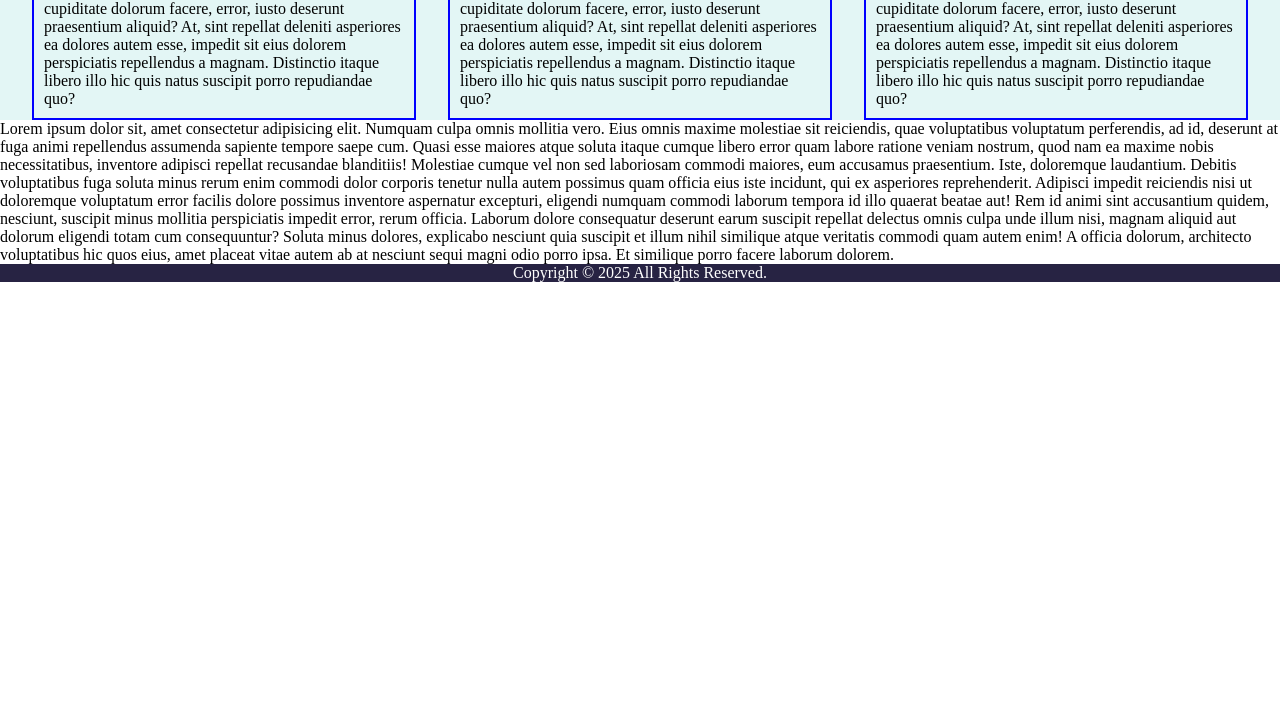
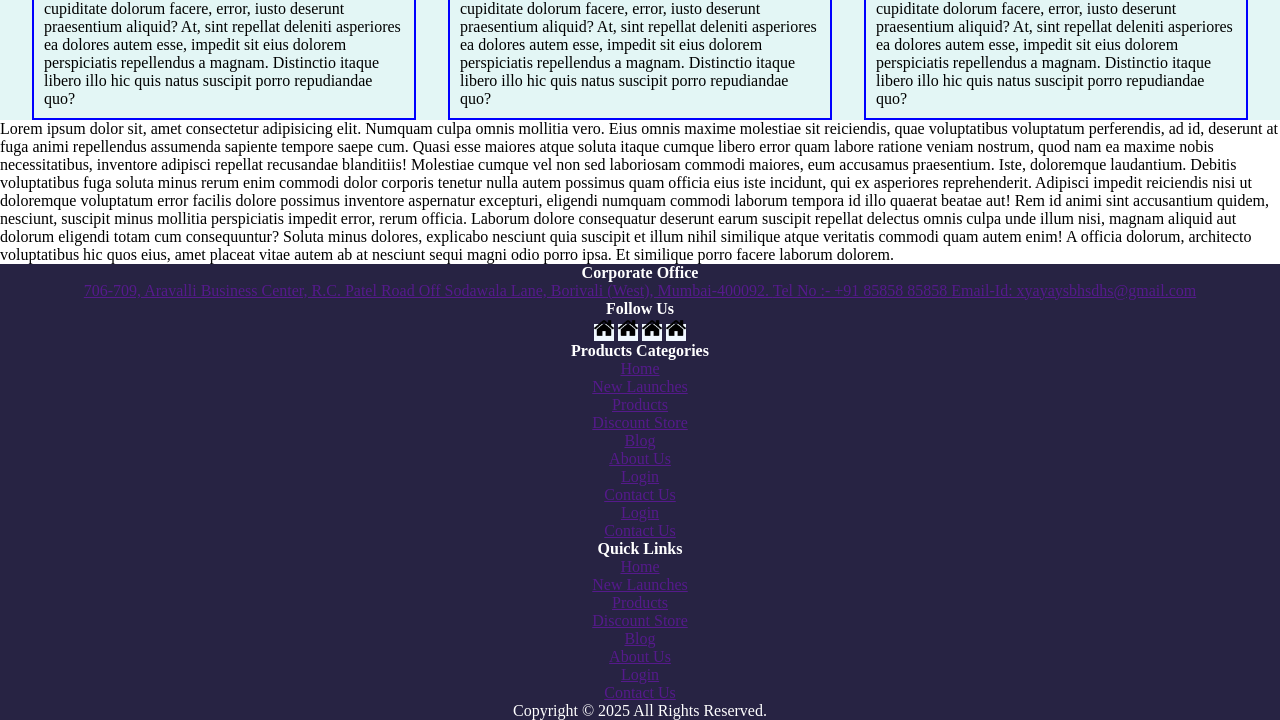
Before and after one commit to gurujadhav/IndiaBagHouse, a plain HTML site: page index.html in a window 1280 px wide. Shown: the part 570-1290 px from the top of the page. Before the commit the page ends 852 px from the top, so only its background shows below. Drawn offline with Linux system fonts and the light colour scheme; a web font is replaced by a local one.

Commit message:
Footer edited

```diff
--- a/index.html
+++ b/index.html
@@ -1,5 +1,6 @@
 <!DOCTYPE html>
 <html lang="en">
+
 <head>
     <meta charset="UTF-8" />
     <meta name="viewport" content="width=device-width, initial-scale=1.0" />
@@ -7,23 +8,20 @@
     <link rel="stylesheet" href="style.css" />
     <link rel="preconnect" href="https://fonts.googleapis.com" />
     <link rel="preconnect" href="https://fonts.gstatic.com" crossorigin />
-    <link
-      href="https://fonts.googleapis.com/css2?family=Laila:wght@300;400;500;600;700&display=swap"
-      rel="stylesheet"
-    />
+    <link href="https://fonts.googleapis.com/css2?family=Laila:wght@300;400;500;600;700&display=swap"
+        rel="stylesheet" />
 </head>
 
 <body>
     <header>
         <nav>
             <div class="nav-logo">
-          <a href="http://www.indiabaghouse.unaux.com"
-            ><img height="30vw" src="logo.png" alt="logo"
-          /></a>
+                <a href="http://www.indiabaghouse.unaux.com"><img height="30vw" src="logo.png" alt="logo" /></a>
             </div>
             <div class="nav-wrapper">
                 <ul class="nav-list">
-            <li><a href="http://www.indiabaghouse.unaux.com"><img width="25px" src="home.png" alt="home"/></a></li>
+                    <li><a href="http://www.indiabaghouse.unaux.com"><img width="25px" src="home.png" alt="home" /></a>
+                    </li>
                     <li class="nav-item"><a href="#">New Launches</li></a>
                     <li class="nav-item"><a href="#">Products</li></a>
                     <li class="nav-item"><a href="#">Discount Store</li></a>
@@ -37,40 +35,28 @@
         <div class="wrapper" style="width: 100vw; overflow: hidden">
             <div class="container" id="slider">
                 <div class="slide">
-              <a href=""
-                >Lorem ipsum dolor sit amet consectetur adipisicing elit.
-                Recusandae, perferendis?</a
-              >
+                    <a href="">Lorem ipsum dolor sit amet consectetur adipisicing elit.
+                        Recusandae, perferendis?</a>
                 </div>
                 <div class="slide">
-              <a href=""
-                >Lorem ipsum dolor sit amet consectetur adipisicing elit.
-                Recusandae, perferendis?</a
-              >
+                    <a href="">Lorem ipsum dolor sit amet consectetur adipisicing elit.
+                        Recusandae, perferendis?</a>
                 </div>
                 <div class="slide">
-              <a href=""
-                >Lorem ipsum dolor sit amet consectetur adipisicing elit.
-                Recusandae, perferendis?</a
-              >
+                    <a href="">Lorem ipsum dolor sit amet consectetur adipisicing elit.
+                        Recusandae, perferendis?</a>
                 </div>
                 <div class="slide">
-              <a href=""
-                >Lorem ipsum dolor sit amet consectetur adipisicing elit.
-                Recusandae, perferendis?</a
-              >
+                    <a href="">Lorem ipsum dolor sit amet consectetur adipisicing elit.
+                        Recusandae, perferendis?</a>
                 </div>
                 <div class="slide">
-              <a href=""
-                >Lorem ipsum dolor sit amet consectetur adipisicing elit.
-                Recusandae, perferendis?</a
-              >
+                    <a href="">Lorem ipsum dolor sit amet consectetur adipisicing elit.
+                        Recusandae, perferendis?</a>
                 </div>
                 <div class="slide">
-              <a href=""
-                >Lorem ipsum dolor sit amet consectetur adipisicing elit.
-                Recusandae, perferendis?</a
-              >
+                    <a href="">Lorem ipsum dolor sit amet consectetur adipisicing elit.
+                        Recusandae, perferendis?</a>
                 </div>
             </div>
         </div>
@@ -78,9 +64,21 @@
     <aside>
         <h2 class="aside-text">India Bag House Service</h2>
         <div class="aside-wrapper">
-            <div class="aside-item"><img src="logo.png" width="50em" alt="" />Lorem ipsum dolor sit amet consectetur adipisicing elit. Veritatis doloremque quam, voluptates provident at cupiditate dolorum facere, error, iusto deserunt praesentium aliquid? At, sint repellat deleniti asperiores ea dolores autem esse, impedit sit eius dolorem perspiciatis repellendus a magnam. Distinctio itaque libero illo hic quis natus suscipit porro repudiandae quo?</div>
-            <div class="aside-item"><img src="logo.png" width="50em" alt="" />Lorem ipsum dolor sit amet consectetur adipisicing elit. Veritatis doloremque quam, voluptates provident at cupiditate dolorum facere, error, iusto deserunt praesentium aliquid? At, sint repellat deleniti asperiores ea dolores autem esse, impedit sit eius dolorem perspiciatis repellendus a magnam. Distinctio itaque libero illo hic quis natus suscipit porro repudiandae quo?</div>
-            <div class="aside-item"><img src="logo.png" width="50em" alt="" />Lorem ipsum dolor sit amet consectetur adipisicing elit. Veritatis doloremque quam, voluptates provident at cupiditate dolorum facere, error, iusto deserunt praesentium aliquid? At, sint repellat deleniti asperiores ea dolores autem esse, impedit sit eius dolorem perspiciatis repellendus a magnam. Distinctio itaque libero illo hic quis natus suscipit porro repudiandae quo?</div>
+            <div class="aside-item"><img src="logo.png" width="50em" alt="" />Lorem ipsum dolor sit amet consectetur
+                adipisicing elit. Veritatis doloremque quam, voluptates provident at cupiditate dolorum facere, error,
+                iusto deserunt praesentium aliquid? At, sint repellat deleniti asperiores ea dolores autem esse, impedit
+                sit eius dolorem perspiciatis repellendus a magnam. Distinctio itaque libero illo hic quis natus
+                suscipit porro repudiandae quo?</div>
+            <div class="aside-item"><img src="logo.png" width="50em" alt="" />Lorem ipsum dolor sit amet consectetur
+                adipisicing elit. Veritatis doloremque quam, voluptates provident at cupiditate dolorum facere, error,
+                iusto deserunt praesentium aliquid? At, sint repellat deleniti asperiores ea dolores autem esse, impedit
+                sit eius dolorem perspiciatis repellendus a magnam. Distinctio itaque libero illo hic quis natus
+                suscipit porro repudiandae quo?</div>
+            <div class="aside-item"><img src="logo.png" width="50em" alt="" />Lorem ipsum dolor sit amet consectetur
+                adipisicing elit. Veritatis doloremque quam, voluptates provident at cupiditate dolorum facere, error,
+                iusto deserunt praesentium aliquid? At, sint repellat deleniti asperiores ea dolores autem esse, impedit
+                sit eius dolorem perspiciatis repellendus a magnam. Distinctio itaque libero illo hic quis natus
+                suscipit porro repudiandae quo?</div>
         </div>
     </aside>
     <main>
@@ -88,10 +86,74 @@
 
         </section>
         <section>
-        Lorem ipsum dolor sit, amet consectetur adipisicing elit. Numquam culpa omnis mollitia vero. Eius omnis maxime molestiae sit reiciendis, quae voluptatibus voluptatum perferendis, ad id, deserunt at fuga animi repellendus assumenda sapiente tempore saepe cum. Quasi esse maiores atque soluta itaque cumque libero error quam labore ratione veniam nostrum, quod nam ea maxime nobis necessitatibus, inventore adipisci repellat recusandae blanditiis! Molestiae cumque vel non sed laboriosam commodi maiores, eum accusamus praesentium. Iste, doloremque laudantium. Debitis voluptatibus fuga soluta minus rerum enim commodi dolor corporis tenetur nulla autem possimus quam officia eius iste incidunt, qui ex asperiores reprehenderit. Adipisci impedit reiciendis nisi ut doloremque voluptatum error facilis dolore possimus inventore aspernatur excepturi, eligendi numquam commodi laborum tempora id illo quaerat beatae aut! Rem id animi sint accusantium quidem, nesciunt, suscipit minus mollitia perspiciatis impedit error, rerum officia. Laborum dolore consequatur deserunt earum suscipit repellat delectus omnis culpa unde illum nisi, magnam aliquid aut dolorum eligendi totam cum consequuntur? Soluta minus dolores, explicabo nesciunt quia suscipit et illum nihil similique atque veritatis commodi quam autem enim! A officia dolorum, architecto voluptatibus hic quos eius, amet placeat vitae autem ab at nesciunt sequi magni odio porro ipsa. Et similique porro facere laborum dolorem.
+            Lorem ipsum dolor sit, amet consectetur adipisicing elit. Numquam culpa omnis mollitia vero. Eius omnis
+            maxime molestiae sit reiciendis, quae voluptatibus voluptatum perferendis, ad id, deserunt at fuga animi
+            repellendus assumenda sapiente tempore saepe cum. Quasi esse maiores atque soluta itaque cumque libero error
+            quam labore ratione veniam nostrum, quod nam ea maxime nobis necessitatibus, inventore adipisci repellat
+            recusandae blanditiis! Molestiae cumque vel non sed laboriosam commodi maiores, eum accusamus praesentium.
+            Iste, doloremque laudantium. Debitis voluptatibus fuga soluta minus rerum enim commodi dolor corporis
+            tenetur nulla autem possimus quam officia eius iste incidunt, qui ex asperiores reprehenderit. Adipisci
+            impedit reiciendis nisi ut doloremque voluptatum error facilis dolore possimus inventore aspernatur
+            excepturi, eligendi numquam commodi laborum tempora id illo quaerat beatae aut! Rem id animi sint
+            accusantium quidem, nesciunt, suscipit minus mollitia perspiciatis impedit error, rerum officia. Laborum
+            dolore consequatur deserunt earum suscipit repellat delectus omnis culpa unde illum nisi, magnam aliquid aut
+            dolorum eligendi totam cum consequuntur? Soluta minus dolores, explicabo nesciunt quia suscipit et illum
+            nihil similique atque veritatis commodi quam autem enim! A officia dolorum, architecto voluptatibus hic quos
+            eius, amet placeat vitae autem ab at nesciunt sequi magni odio porro ipsa. Et similique porro facere laborum
+            dolorem.
         </section>
     </main>
-    <footer>Copyright &copy; 2025 All Rights Reserved.</footer>
+    <footer>
+        <div class="footer-address">
+            <h4 class="footer-text">Corporate Office</h4>
+            <a href=""><span>
+                    706-709, Aravalli Business Center, R.C. Patel Road
+                    Off Sodawala Lane, Borivali (West), Mumbai-400092.
+                </span></a>
+            <a href=""><span>
+                    Tel No :- +91 85858 85858
+                </span></a>
+            <a href=""><span>
+                    Email-Id: xyayaysbhsdhs@gmail.com
+                </span></a>
+
+            <h4 class="footer-text">Follow Us</h4>
+            <a style="background-color: aliceblue;" href=""><img src="home.png" width="20px" alt=""></a>
+            <a style="background-color: aliceblue;" href=""><img src="home.png" width="20px" alt=""></a>
+            <a style="background-color: aliceblue;" href=""><img src="home.png" width="20px" alt=""></a>
+            <a style="background-color: aliceblue;" href=""><img src="home.png" width="20px" alt=""></a>
+        </div>
+        <div class="footer-categories">
+            <h4 class="footer-text">Products Categories</h4>
+            <ul class="quick-links">
+                <li><a href="">Home</li></a>
+                <li><a href="">New Launches</li></a>
+                <li><a href="">Products</li></a>
+                <li><a href="">Discount Store</li></a>
+                <li><a href="">Blog</li></a>
+                <li><a href="">About Us</li></a>
+                <li><a href="">Login</li></a>
+                <li><a href="">Contact Us</li></a>
+                <li><a href="">Login</li></a>
+                <li><a href="">Contact Us</li></a>
+            </ul>
+        </div>
+        <div class="footer-links">
+            <h4 class="footer-text">Quick Links</h4>
+            <ul class="quick-links">
+                <li><a href="">Home</li></a>
+                <li><a href="">New Launches</li></a>
+                <li><a href="">Products</li></a>
+                <li><a href="">Discount Store</li></a>
+                <li><a href="">Blog</li></a>
+                <li><a href="">About Us</li></a>
+                <li><a href="">Login</li></a>
+                <li><a href="">Contact Us</li></a>
+            </ul>
+        </div>
+        Copyright &copy; 2025 All Rights Reserved.
+    </footer>
     <script src="script.js"></script>
 </body>
+
 </html>
```
Lines whose indentation alone changed are shown as unchanged.
